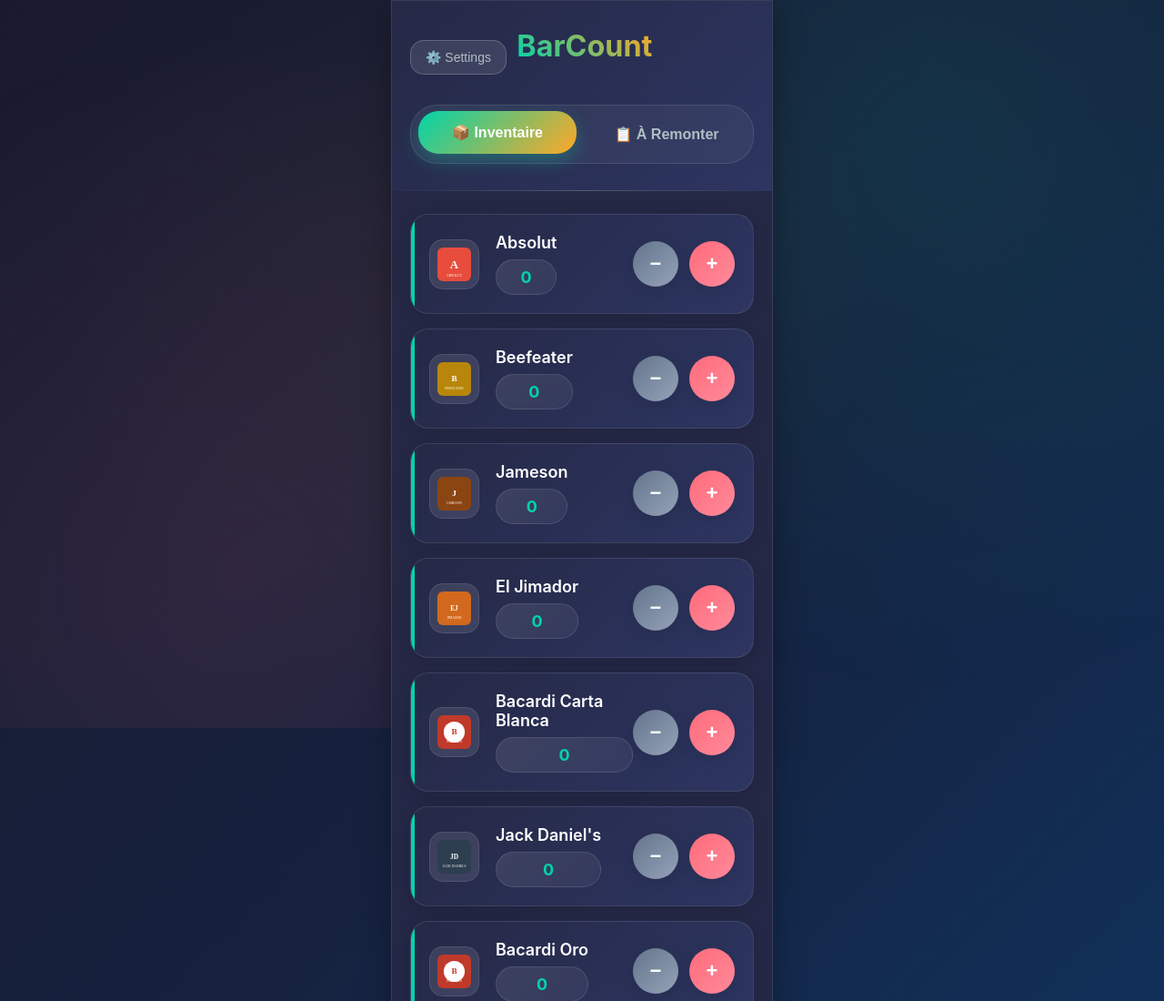
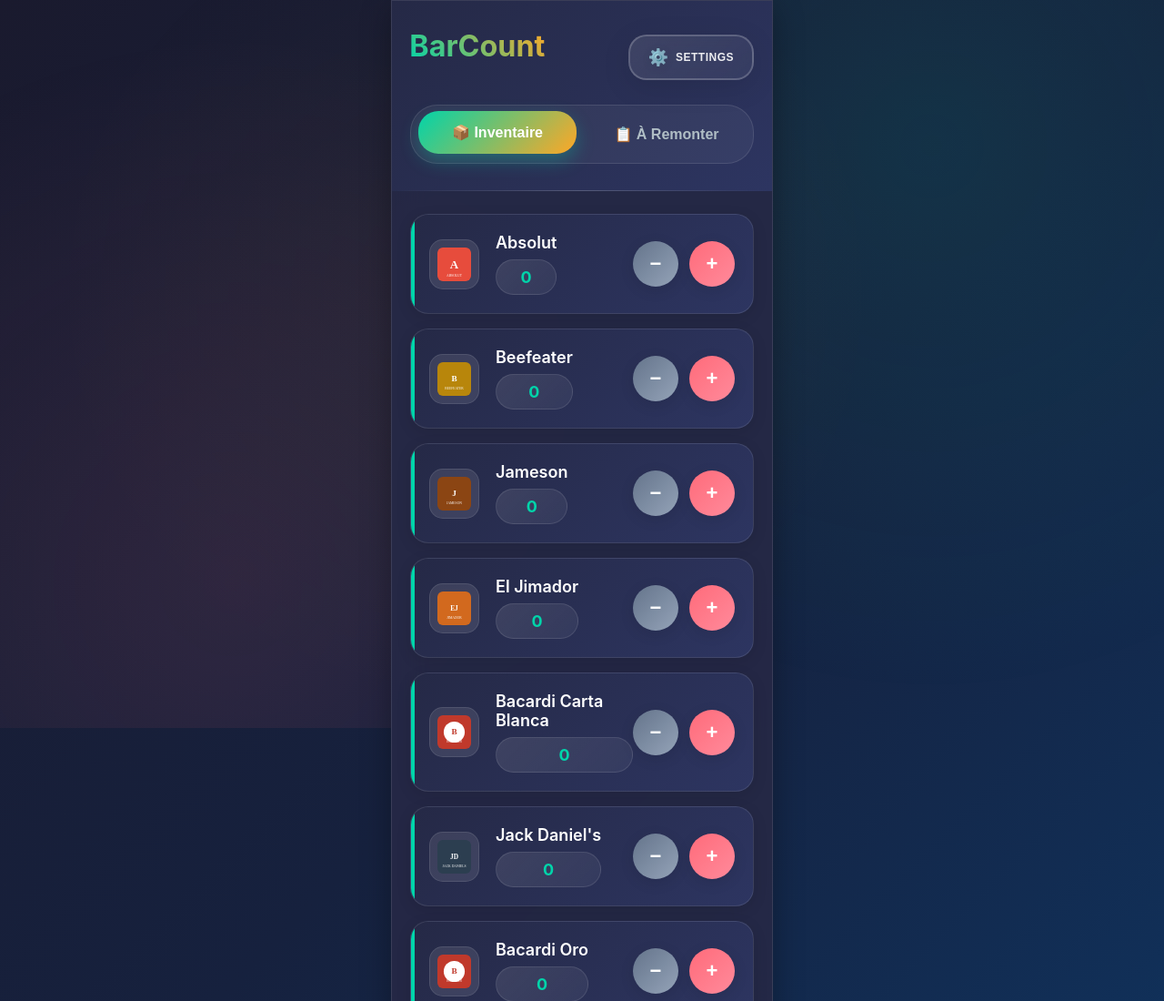
Before and after one commit to Meyodb/barcount.github.io, a plain HTML site: page index.html in a window 1280 px wide. Shown: the top 1100 px of the page at 91% size. Drawn offline with Linux system fonts and the light colour scheme.

Commit message:
Enhance Settings button design and move to top-right - Beautiful glassmorphism style with rotating gear animation

```diff
--- a/index.html
+++ b/index.html
@@ -17,11 +17,13 @@
     <div class="container">
         <header>
             <div class="header-top">
+                <h1>BarCount</h1>
                 <button type="button" class="settings-btn" data-screen="settings">
-                    ⚙️ Settings
+                    <div class="settings-icon">
+                        <div class="gear">⚙️</div>
+                    </div>
+                    <span class="settings-text">Settings</span>
                 </button>
-                <h1>BarCount</h1>
-                <div class="spacer"></div>
             </div>
             <nav class="nav-buttons">
                 <button type="button" class="nav-btn active" data-screen="inventory">
--- a/style.css
+++ b/style.css
@@ -86,19 +86,26 @@ header {
     justify-content: space-between;
     align-items: center;
     margin-bottom: 20px;
+    position: relative;
 }
 
 .settings-btn {
-    background: rgba(255, 255, 255, 0.1);
-    border: 1px solid rgba(255, 255, 255, 0.2);
-    border-radius: 15px;
-    padding: 10px 16px;
+    background: linear-gradient(135deg, rgba(255, 255, 255, 0.1), rgba(255, 255, 255, 0.05));
+    border: 2px solid rgba(255, 255, 255, 0.2);
+    border-radius: 20px;
+    padding: 12px 20px;
     font-size: 14px;
-    color: var(--text-secondary);
+    color: var(--text-primary);
     cursor: pointer;
-    transition: all 0.3s cubic-bezier(0.4, 0, 0.2, 1);
+    transition: all 0.4s cubic-bezier(0.4, 0, 0.2, 1);
     position: relative;
     overflow: hidden;
+    backdrop-filter: blur(10px);
+    box-shadow: 0 8px 32px rgba(0, 0, 0, 0.1);
+    display: flex;
+    align-items: center;
+    gap: 8px;
+    min-width: 120px;
 }
 
 .settings-btn::before {
@@ -108,7 +115,7 @@ header {
     left: -100%;
     width: 100%;
     height: 100%;
-    background: linear-gradient(90deg, transparent, rgba(255, 255, 255, 0.1), transparent);
+    background: linear-gradient(90deg, transparent, rgba(255, 255, 255, 0.2), transparent);
     transition: left 0.6s cubic-bezier(0.4, 0, 0.2, 1);
 }
 
@@ -117,14 +124,44 @@ header {
 }
 
 .settings-btn:hover {
-    background: rgba(255, 255, 255, 0.2);
-    color: var(--text-primary);
-    transform: translateY(-2px);
-    box-shadow: 0 4px 12px rgba(0, 0, 0, 0.2);
+    background: linear-gradient(135deg, rgba(255, 255, 255, 0.2), rgba(255, 255, 255, 0.1));
+    border-color: rgba(255, 255, 255, 0.4);
+    transform: translateY(-3px) scale(1.05);
+    box-shadow: 0 12px 40px rgba(0, 0, 0, 0.2);
 }
 
-.spacer {
-    width: 100px; /* Même largeur que le bouton settings pour centrer le titre */
+.settings-btn:active {
+    transform: translateY(-1px) scale(1.02);
+}
+
+.settings-icon {
+    position: relative;
+    display: flex;
+    align-items: center;
+    justify-content: center;
+}
+
+.gear {
+    font-size: 18px;
+    transition: transform 0.4s cubic-bezier(0.4, 0, 0.2, 1);
+    filter: drop-shadow(0 2px 4px rgba(0, 0, 0, 0.1));
+}
+
+.settings-btn:hover .gear {
+    transform: rotate(90deg);
+}
+
+.settings-text {
+    font-weight: 600;
+    letter-spacing: 0.5px;
+    text-transform: uppercase;
+    font-size: 12px;
+    opacity: 0.9;
+    transition: opacity 0.3s ease;
+}
+
+.settings-btn:hover .settings-text {
+    opacity: 1;
 }
 
 header::after {
```
